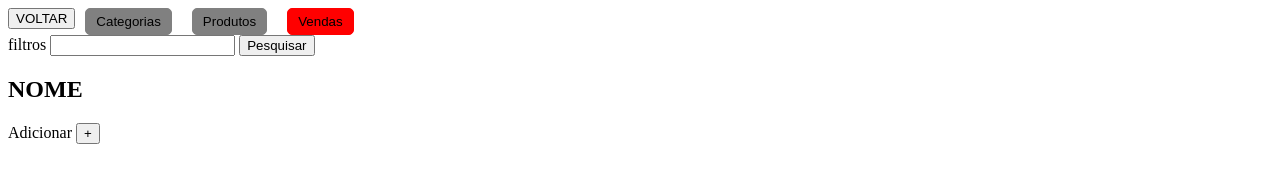
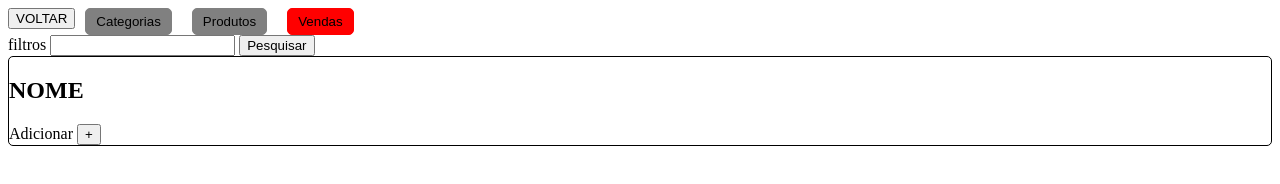
Before and after one commit to MaykonRO/MaykonRO.github.io, a plain HTML site: page view/vender.html in a window 1280 px wide. Drawn offline with Linux system fonts and the light colour scheme.

Commit message:
edição do card

```diff
--- a/css/style.css
+++ b/css/style.css
@@ -72,6 +72,13 @@ table,th{
     background-color: #006b9c;
 }
 
+/* página de vendas */
+
+.card-p{
+    border: 1px solid black;
+    border-radius: 5px;
+}
+
 /* Casses genéricas */
 
 .inline{
```
